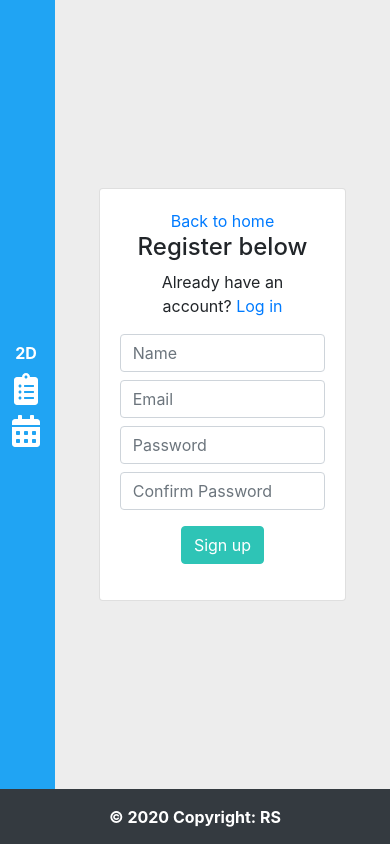
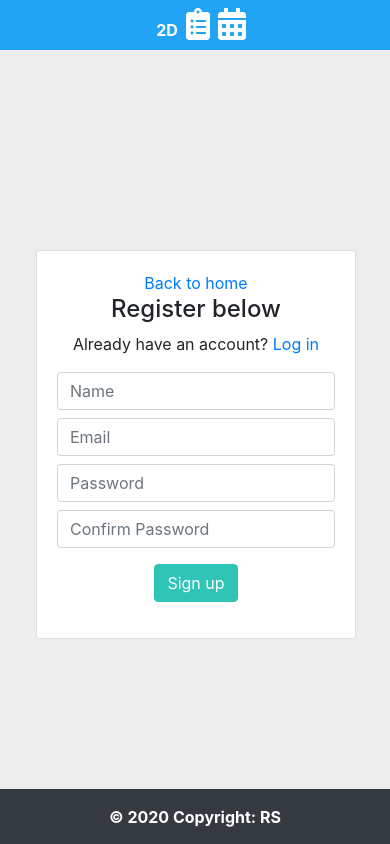
Before and after one commit to relative-studios/react-todo, a React (Create React App) app: page /register in a window 390 px wide. Built offline with nearby package versions, Linux system fonts and the light colour scheme.

Commit message:
Removed outdated components, layout and style changes

```diff
--- a/src/App.js
+++ b/src/App.js
@@ -45,9 +45,10 @@ function App() {
         <div className="App">
           <div className="row h-100">
             <div className="nav-container pr-0 position-relative">
-              <Header className="header h-100" />
+              <Header className="header h-100 position-fixed" />
             </div>
             <div className="body-container pl-0 h-100 display-flex p-3">
+              <div className="h-100 w-100 mobile-layout-fix">
                 <Route exact path="/" component={Landing} />
                 <Route exact path="/register" component={Register} />
                 <Route exact path="/login" component={Login} />
@@ -55,6 +56,7 @@ function App() {
                   <PrivateRoute exact path="/dashboard" component={Dashboard} />
                   <PrivateRoute exact path="/todos" component={Todos} />
                 </Switch>
+              </div>
             </div>
           </div>
           <Footer />
--- a/src/App.scss
+++ b/src/App.scss
@@ -40,6 +40,7 @@ body {
 
 .body-container {
   width: calc(100% - 85px);
+  overflow-y: scroll;
 }
 
 .container {
@@ -76,6 +77,12 @@ body {
   display: block;
 }
 
+.todo-item {
+  font-weight: bold;
+  font-size: 20px;
+  margin-bottom: 0;
+}
+
 #sticky-footer {
   position: fixed;
   bottom: 0;
@@ -83,3 +90,28 @@ body {
   right: 0;
   height: 55px;
 }
+
+@media screen and (max-width: 768px) {
+  .nav-container {
+    width: 100%;
+    display: block;
+  }
+
+  .body-container {
+    width: 100%;
+    overflow-y: scroll;
+  }
+
+  .custom-nav-link {
+    display: inline-block;
+  }
+
+  .mobile-layout-fix {
+    width: 100vw !important;
+  }
+
+  .todo-item {
+    font-size: 16px;
+    margin-top: 7px;
+  }
+}
--- a/src/components/auth/Login.js
+++ b/src/components/auth/Login.js
@@ -6,11 +6,23 @@ import { loginUser } from "../../store/actions/authActions";
 import classnames from "classnames";
 
 class Login extends Component {
-  state = {
-    email: "",
-    password: "",
-    errors: {}
-  };
+  constructor(props) {
+    super(props);
+
+    this.state = {
+      email: "",
+      password: "",
+      errors: {}
+    };
+  }
+
+  static getDerivedStateFromProps(nextProps){
+    if (nextProps.errors) {
+      return { errors: nextProps.errors }
+    }
+
+    return null;
+  }
 
   componentDidMount() {
     // If logged in and user navigates to Register page, should redirect them to dashboard
@@ -19,15 +31,9 @@ class Login extends Component {
     }
   }
 
-  componentWillReceiveProps(nextProps) {
-    if (nextProps.auth.isAuthenticated) {
+  componentDidUpdate() {
+    if (this.props.auth.isAuthenticated) {
       this.props.history.push("/dashboard"); // push user to dashboard when they login
-    }
-
-    if (nextProps.errors) {
-      this.setState({
-        errors: nextProps.errors
-      });
     }
   }
 
@@ -37,11 +43,15 @@ class Login extends Component {
 
   onSubmit = e => {
     e.preventDefault();
+
     const userData = {
       email: this.state.email,
       password: this.state.password
     };
-    this.props.loginUser(userData); // since we handle the redirect within our component, we don't need to pass in this.props.history as a parameter
+
+    // since we handle the redirect within our component
+    // we don't need to pass in this.props.history as a parameter
+    this.props.loginUser(userData);
   };
 
   render() {
--- a/src/components/auth/Register.js
+++ b/src/components/auth/Register.js
@@ -6,13 +6,25 @@ import { registerUser } from "../../store/actions/authActions";
 import classnames from "classnames";
 
 class Register extends Component {
-  state = {
+  constructor(props) {
+    super(props);
+
+    this.state = {
       name: "",
       email: "",
       password: "",
       password2: "",
       errors: {}
     };
+  }
+
+  static getDerivedStateFromProps(nextProps){
+    if (nextProps.errors) {
+      return { errors: nextProps.errors }
+    }
+
+    return null;
+  }
 
   componentDidMount() {
     // If logged in and user navigates to Register page, should redirect them to dashboard
@@ -21,11 +33,9 @@ class Register extends Component {
     }
   }
 
-  componentWillReceiveProps(nextProps) {
-    if (nextProps.errors) {
-      this.setState({
-        errors: nextProps.errors
-      });
+  componentDidUpdate() {
+    if (this.props.auth.isAuthenticated) {
+      this.props.history.push("/dashboard");
     }
   }
 
--- a/src/components/layout/Header.js
+++ b/src/components/layout/Header.js
@@ -1,5 +1,4 @@
 import React from 'react'
-import { Navbar, Nav } from 'react-bootstrap';
 import { FontAwesomeIcon } from '@fortawesome/react-fontawesome';
 import { faClipboardList, faCalendarAlt } from '@fortawesome/free-solid-svg-icons';
 
@@ -8,7 +7,7 @@ function Header() {
     <div className="heading h-100 w-100 text-center d-flex">
       <nav className="w-100 bg-primary flex-container">
         <div className="text-white right-0">
-          <a href="/dashboard" className="custom-nav-link text-white my-2"><strong>2D</strong></a>
+          <a href="/dashboard" className="custom-nav-link text-white m-2"><strong>2D</strong></a>
           <a href="/todos" className="custom-nav-link my-2">
             <FontAwesomeIcon
               icon={faClipboardList}
@@ -17,7 +16,7 @@ function Header() {
               className="pointer"
             />
           </a>
-          <a href="/dashboard" className="custom-nav-link my-2">
+          <a href="/dashboard" className="custom-nav-link m-2">
             <FontAwesomeIcon
               icon={faCalendarAlt}
               size="2x"
--- a/src/components/todos/AddTodo.js
+++ b/src/components/todos/AddTodo.js
@@ -31,7 +31,8 @@ class AddTodo extends Component {
     return (
       <form className="w-100" onSubmit={handleSubmit} onChange={handleIsValid}>
         <div className="row">
-          <div className="col-10">
+          <div className="col-12 col-md-10 mb-2">
+            <div className="mx-3 mx-sm-0">
               <input
                 type="text"
                 className="form-control"
@@ -39,7 +40,9 @@ class AddTodo extends Component {
                 placeholder="Enter a new task"
               />
             </div>
-          <div className="col-2">
+          </div>
+          <div className="col-12 col-md-2 mb-2">
+            <div className="mx-3 mx-sm-0">
               <button
                 className={`w-100 btn btn-primary ${this.state.isDisabled ? 'disabled' : ''}`}
                 type="submit"
@@ -48,6 +51,7 @@ class AddTodo extends Component {
               >
                 Add Task
               </button>
+            </div>
           </div>
         </div>
       </form>
--- a/src/components/todos/TodoItem.js
+++ b/src/components/todos/TodoItem.js
@@ -25,7 +25,7 @@ class TodoItem extends Component {
       <div className="clearfix my-3 py-3 bg-white row">
         <TodoCheckbox isClicked={this.state.isClicked} toggleClick={toggleClick} id={id}/>
         <div className="float-right col-10 pt-2">
-          <h4 className={`w-100 ${this.state.isClicked ? 'strike':''}`}>
+          <p className={`w-100 todo-item .text-truncate d-block ${this.state.isClicked ? 'strike':''}`}>
             {todo.title}
             <FontAwesomeIcon
               icon={faTrashAlt}
@@ -34,7 +34,7 @@ class TodoItem extends Component {
               className="float-right text-danger pointer"
               onClick={() => deleteTodoItem(todo.id)}
             />
-          </h4>
+          </p>
         </div>
       </div>
     )
--- a/src/components/todos/Todos.js
+++ b/src/components/todos/Todos.js
@@ -90,7 +90,7 @@ class Todos extends Component {
   // render the component
   render() {
     return (
-      <div className="w-100">
+      <div>
         <div className="py-3 text-center">
           <h1 className="mb-0 pb-0">TODOS</h1>
         </div>
--- a/src/server/routes/api/todos.js
+++ b/src/server/routes/api/todos.js
@@ -17,9 +17,8 @@ router.route('/').get((req, res) => {
 // @desc Add Todo Item
 // @access Public
 router.post("/add", (req, res) => {
-
   // Grab required values from request, using destructuring for clarity
-  const { email, todoTitle } = req.body;
+  const { userId, todoTitle } = req.body;
 
   // Build new todo item
   const todo = {
@@ -31,7 +30,7 @@ router.post("/add", (req, res) => {
   // Build full todo object to push to database, using todo var above as todoItem
   const newTodo = new Todo(
     {
-      email,
+      userId,
       todoItem: todo
     }
   );
```
Lines whose indentation alone changed are shown as unchanged.
